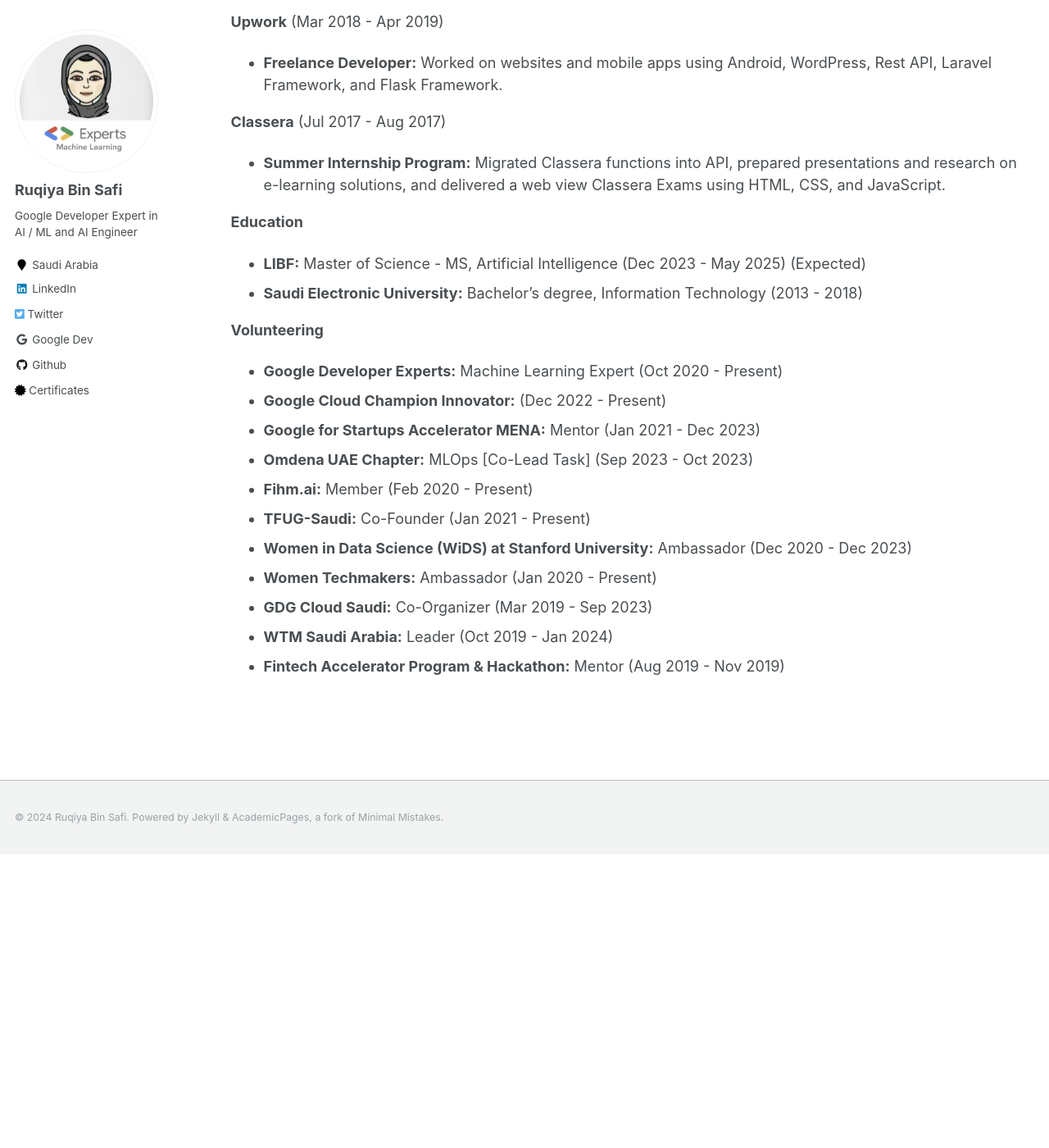
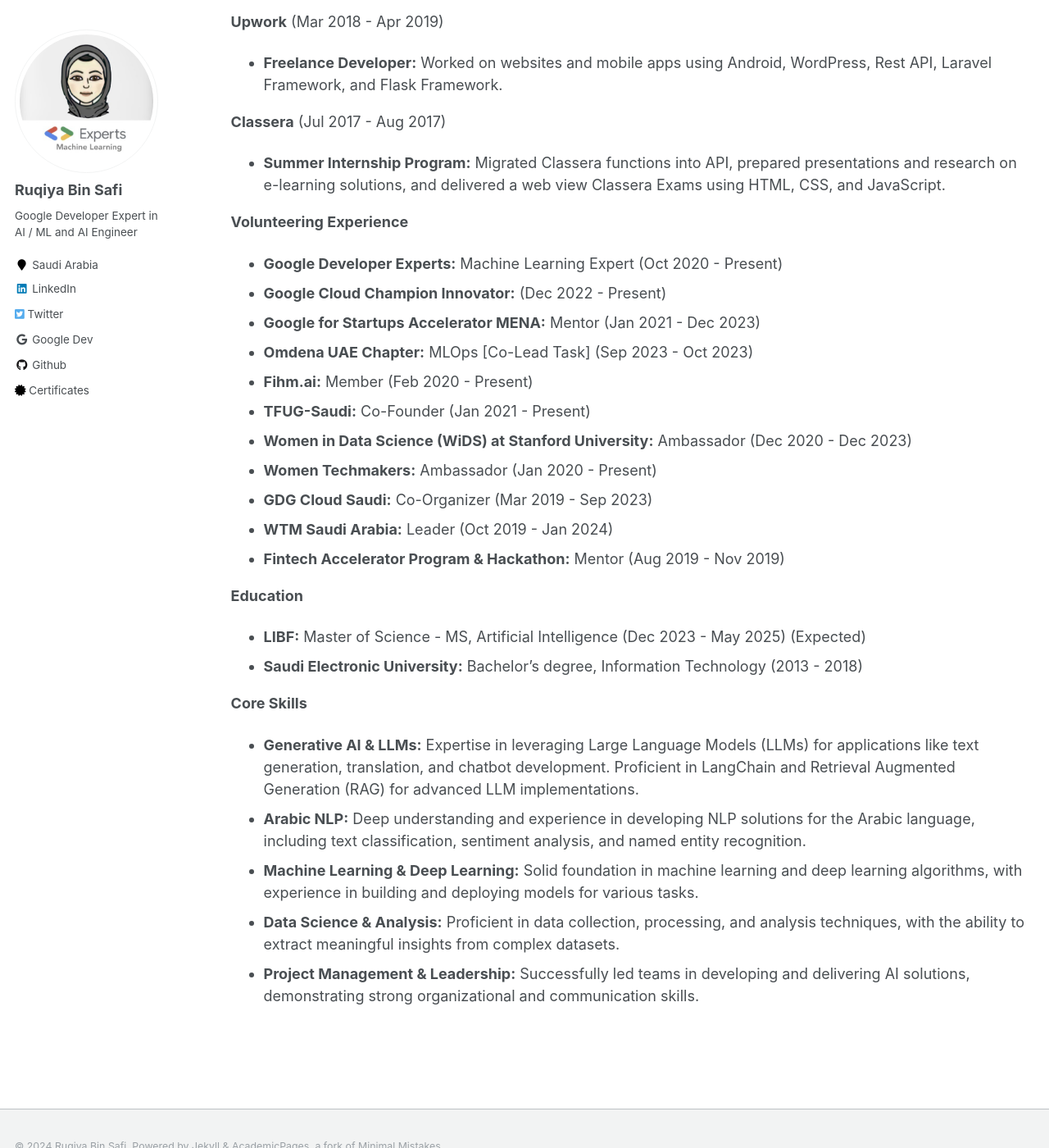
Before and after one commit to Ruqyai/ruqyai.github.io, a Jekyll site: the page built from _pages/cv.md, in a window 1280 px wide and 1400 px high, scrolled down 1100 px. Shown: the whole window at 82% size. Built offline with Jekyll 4.4.1, drawn with Linux system fonts in a browser that asks for light colours; before the commit the page ends 2142 px from its top, so only the background shows below that.

Commit message:
Adding CV

```diff
--- a/_pages/cv.md
+++ b/_pages/cv.md
@@ -48,12 +48,8 @@
 
 * **Summer Internship Program:** Migrated Classera functions into API, prepared presentations and research on e-learning solutions, and delivered a web view Classera Exams using HTML, CSS, and JavaScript.
 
-**Education**
 
-* **LIBF:** Master of Science - MS, Artificial Intelligence (Dec 2023 - May 2025) (Expected)
-* **Saudi Electronic University:** Bachelor's degree, Information Technology (2013 - 2018)
-
-**Volunteering**
+**Volunteering Experience**
 
 * **Google Developer Experts:** Machine Learning Expert (Oct 2020 - Present)
 * **Google Cloud Champion Innovator:**  (Dec 2022 - Present)
@@ -66,6 +62,20 @@
 * **GDG Cloud Saudi:** Co-Organizer (Mar 2019 - Sep 2023)
 * **WTM Saudi Arabia:** Leader (Oct 2019 - Jan 2024)
 * **Fintech Accelerator Program & Hackathon:** Mentor (Aug 2019 - Nov 2019)
+
+**Education**
+
+* **LIBF:** Master of Science - MS, Artificial Intelligence (Dec 2023 - May 2025) (Expected)
+* **Saudi Electronic University:** Bachelor's degree, Information Technology (2013 - 2018)
+
+**Core Skills**
+
+* **Generative AI & LLMs:** Expertise in leveraging Large Language Models (LLMs) for applications like text generation, translation, and chatbot development. Proficient in LangChain and Retrieval Augmented Generation (RAG) for advanced LLM implementations.
+* **Arabic NLP:** Deep understanding and experience in developing NLP solutions for the Arabic language, including text classification, sentiment analysis, and named entity recognition.
+* **Machine Learning & Deep Learning:** Solid foundation in machine learning and deep learning algorithms, with experience in building and deploying models for various tasks.
+* **Data Science & Analysis:** Proficient in data collection, processing, and analysis techniques, with the ability to extract meaningful insights from complex datasets.
+* **Project Management & Leadership:** Successfully led teams in developing and delivering AI solutions, demonstrating strong organizational and communication skills.
+
 
 
 <!-- Education
```
